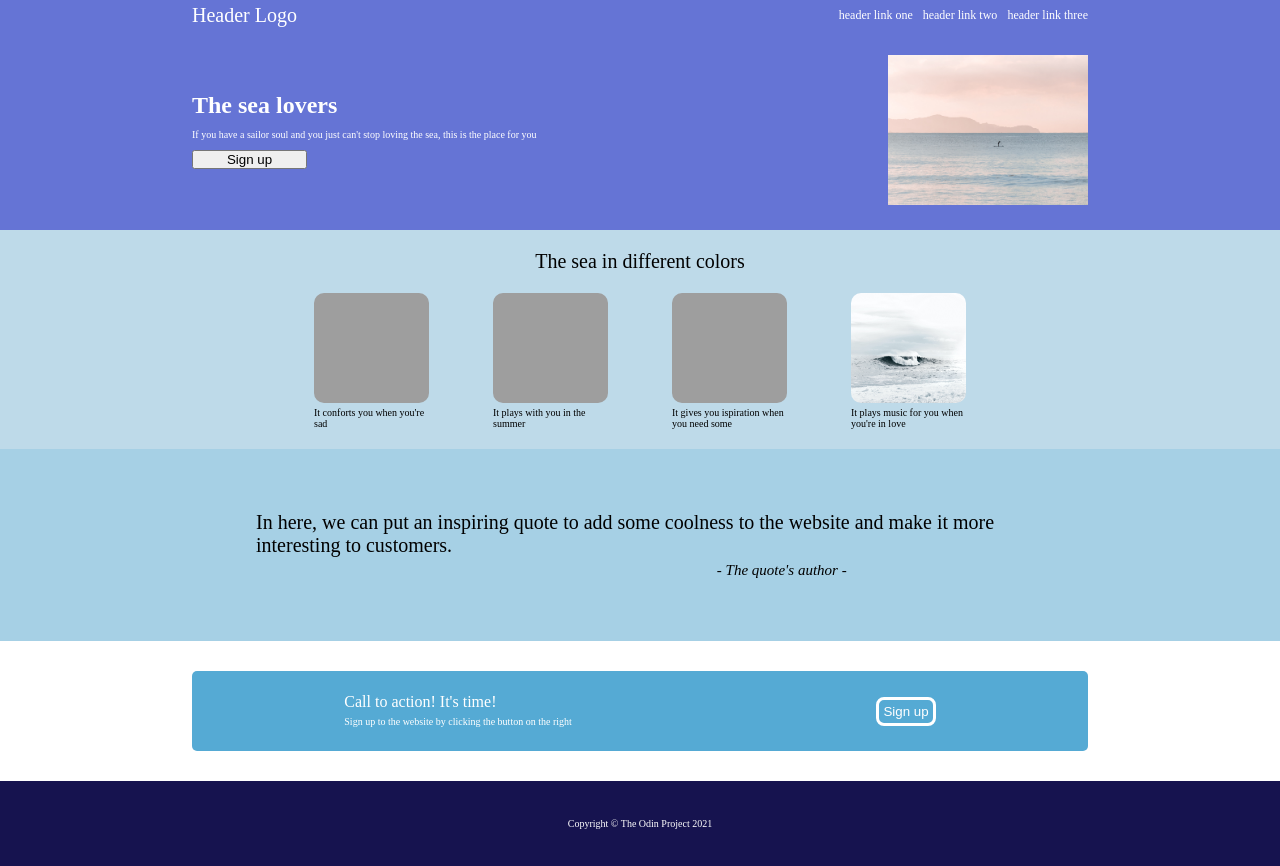
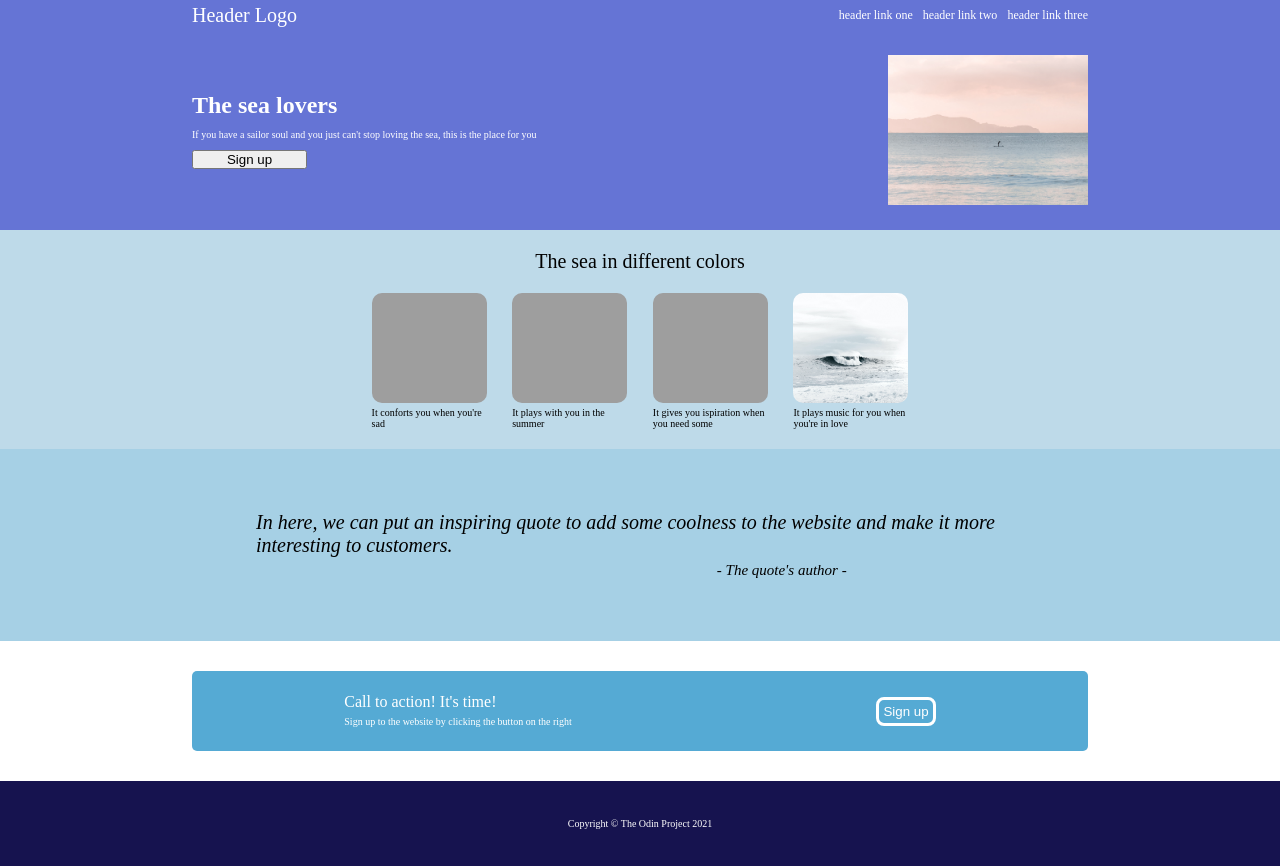
Before and after one commit to lucagi89/Landing-Page, a plain HTML site: page index.html in a window 1280 px wide. Drawn offline with Linux system fonts and the light colour scheme; grey boxes are pictures that could not be loaded.

Commit message:
add some last edits

```diff
--- a/style.css
+++ b/style.css
@@ -80,7 +80,7 @@ cursor: pointer;}
     display:flex;
     align-items: flex-end;
     justify-content: center;
-    gap:5%;
+    gap:2%;
     padding-bottom: 20px;;
 
 }
@@ -97,6 +97,7 @@ cursor: pointer;}
 
 }
 figcaption{font-size: 10px;}
+
 .text_one{
    padding:1em;
     text-align: center;
@@ -115,8 +116,10 @@ figcaption{font-size: 10px;}
 .quote{
     font-size: 20px;
     width: 60%;
+    font-style:italic;
 }
 em{
+    /*the quote's author*/
     margin-left: 60%;
     font-size: 15px;
 }
```
